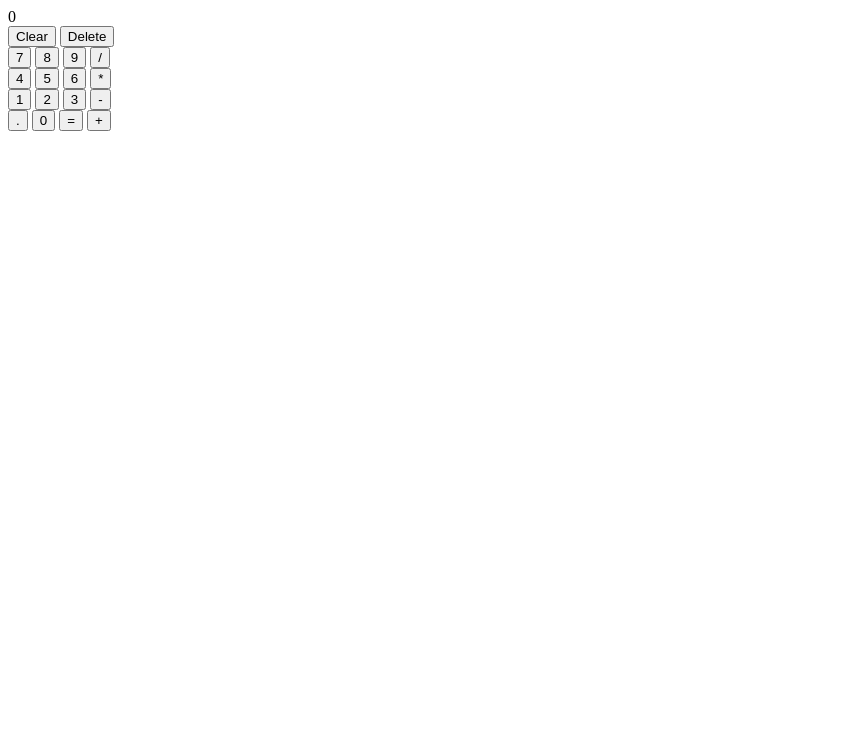
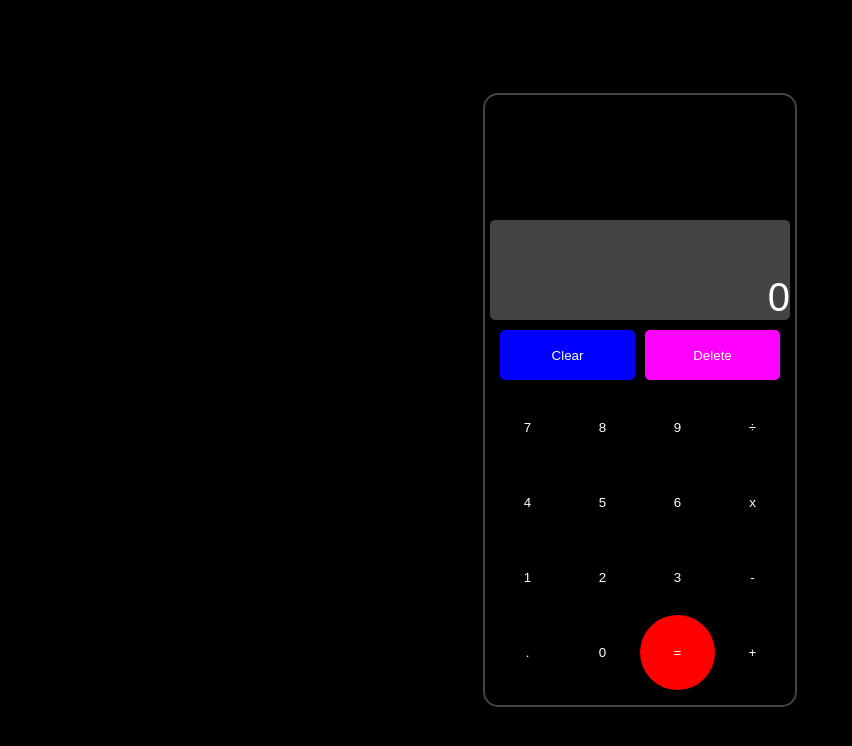
Before and after one commit to varunppec/calculator, a plain HTML site: page index.html in a window 1280 px wide. Both pictures are taken after a click on the button "Clear". Shown: the whole page, without its empty margins (0-852 px from the left). Drawn offline with Linux system fonts and the light colour scheme.

Commit message:
added style and support for keystrokes(bugfixes)

```diff
--- a/index.css
+++ b/index.css
@@ -0,0 +1,107 @@
+body {
+    width: 100%;
+    height: 100vh;
+    margin: 0;
+    padding: 0;
+    font-family: Arial, Helvetica, sans-serif;
+    background-color: rgb(0, 0, 0);
+}
+.container {
+    display: flex;
+    justify-content: center;
+    align-items: center;
+    width: 100%;
+    height: 100vh;
+    min-height: 550px;
+}
+
+.calculator {
+    padding: 5px;
+    background-color: black;
+    border: 2px solid rgb(68, 68, 68);
+    border-radius: 15px;
+    min-width: 300px;
+    height: 75%;
+    display: flex;
+    flex-direction: column;
+    justify-content: flex-end;
+    margin: 10px;
+    min-height: 500px;
+}
+
+.display {
+    margin-top: 10px;
+    display: flex;
+    justify-content: flex-end;
+    align-items: flex-end;
+    height: 100px;
+    background-color: rgb(68, 68, 68);
+    color: white;
+    font-size: 40px;
+    text-align: end;
+    word-wrap: break-word;
+    word-break: break-all;
+    border-radius: 5px;
+    overflow: hidden;
+}
+
+.control {
+    margin-top: 10px;
+    width: 100%;
+    min-height: 50px;
+    display: flex;
+    flex-direction: row;
+    justify-content: space-evenly;
+    background-color: black;
+}
+
+#clear,#delete {
+    padding: 2px;
+    width: 45%;
+    min-height: 100%;
+    border: 0px;
+    border-radius: 5px;
+    color: white;
+}
+
+#clear {
+    background-color: blue;
+}
+
+#delete {
+    background-color: magenta;
+}
+
+.grid {
+    display: flex;
+    flex-wrap: wrap;
+    min-width: 100%;
+    min-height: 300px;
+    background-color: black;
+    margin-bottom: 10px;
+    margin-top: 10px;
+    border: 0px;
+}
+
+.nos, .ops, #equals {
+    min-width: 25%;
+    background-color: black;
+    border: 0;
+    color: white;
+    border-radius: 50%;
+}
+
+#equals {
+    background-color: red;
+    padding: 0;
+}
+
+button:hover {
+    background-color: grey;
+    color: black;
+}
+
+#clear:hover, #delete:hover, #equals:hover {
+    border: 1px solid yellow;
+    color: yellow;
+}
--- a/index.html
+++ b/index.html
@@ -19,18 +19,18 @@
                     <button class="nos" data-key="7">7</button>
                     <button class="nos" data-key="8">8</button>
                     <button class="nos" data-key="9">9</button>
-                    <button class="ops" data-key="/">/</button>
-                    <br>
+                    <button class="ops" data-key="/">÷</button>
+
                     <button class="nos" data-key="4">4</button>
                     <button class="nos" data-key="5">5</button>
                     <button class="nos" data-key="6">6</button>
-                    <button class="ops" data-key="*">*</button>
-                    <br>
+                    <button class="ops" data-key="*">x</button>
+
                     <button class="nos" data-key="1">1</button>
                     <button class="nos" data-key="2">2</button>
                     <button class="nos" data-key="3">3</button>
                     <button class="ops" data-key="-">-</button>
-                    <br>
+
                     <button class="nos" id="dot" data-key=".">.</button>
                     <button class="nos" data-key="0">0</button>
                     <button id="equals" data-key="=">=</button>
--- a/index.js
+++ b/index.js
@@ -1,23 +1,28 @@
-let disp_value = [];
-let status = 0;
-let deci_status = 0;
+let disp_value = []; //stack
+let status = 0; //make sure it shows 0
+let dot_status = 0; //keep track of whether . has been pressed
+let operators = ['+', '-', '*', '/', 'x'];
 const disp = document.querySelector('.display');
 const nos = document.querySelectorAll('.nos');
+const equals = document.querySelector('#equals');
+const clear = document.querySelector('#clear');
+const backspace = document.querySelector('#delete');
+
 function add() {
     return arguments[0] + arguments[1];
-}
+};
 
 function subtract() {
     return arguments[0] - arguments[1];
-}
+};
 
 function multiply() {
     return arguments[0] * arguments[1];
-}
+};
 
 function divide() {
     return arguments[0] / arguments[1];
-}
+};
 
 function operate() {
     const operator = arguments[0];
@@ -25,38 +30,39 @@ function operate() {
     if (operator == "-") return subtract(arguments[1], arguments[2]);
     if (operator == "*") return multiply(arguments[1], arguments[2]);
     if (operator == "/") return divide(arguments[1], arguments[2]);
-}
+};
 
-function addNos(e) {
-    let a = e.target;
-
-    if (a.id == 'dot' && deci_status) return;
+function addNos(a) {
+    console.log(a);
+    if (a == '.' && dot_status) return;
     if (status == 1)
-        disp.innerText += a.innerText;
+        disp.innerText += a;
 
     if (status == 0) {
-        disp.innerText = a.innerText;
+        disp.innerText = a;
         status = 1;
     }
 
-    if (a.id == 'dot') {
-        deci_status = 1;
+    if (a == '.') {
+        dot_status = 1;
 
     }
 
-}
+};
 
-function display() {
-    for (let no of nos) {
-        no.addEventListener('click', addNos);
-    }
-    const ops = document.querySelectorAll('.ops');
-    for (let op of ops) {
-        op.addEventListener('click', function () {
-            console.log(disp_value.length);
+function returnOperator(op) {
+    if (op == 'x') return '*';
+    if (op == '*') return '*';
+    if (op == '÷') return '/';
+    if (op == '/') return '/';
+    if (op == '+') return '+';
+    if (op == '-') return '-';
+};
 
+function addOps(op) {
+    console.log(op);
     disp_value.push(disp.innerText);
-            disp_value.push(op.innerText);
+    disp_value.push(returnOperator(op));
     disp.innerText = 0;
     status = 0;
     console.log(disp_value);
@@ -68,42 +74,35 @@ function display() {
         disp_value.push(operate(rator, b, a));
         disp_value.push(temp);
     }
-            deci_status = 0;
+    dot_status = 0;
     console.log(disp_value);
-        });
+};
 
+function onEquals() {
+    disp_value.push(disp.innerText);
+    console.log(disp_value);
+    const a = Number(disp_value.pop());
+    if (!a && disp_value.length <= 2) {
+        window.alert("Invalid operation");
+        return;
     }
-    const equals = document.querySelector('#equals');
-    equals.addEventListener('click', function () {
-        //if (disp_value.length >= 3) {
-        disp_value.push(disp.innerText);
-        const a = Number(disp_value.pop());
     const rator = disp_value.pop();
     const b = Number(disp_value.pop());
     let result = operate(rator, b, a);
+    console.log(result);
     if (isFinite(result))
-            disp.innerText = operate(rator, b, a);
+        disp.innerText = Math.round(result * 10000)/10000;
     else {
         window.alert("Can't divide by 0 :(");
         disp_value = [];
         disp.innerText = 0;
     }
     status = 0;
-        deci_status = 0;
+    dot_status = 0;
     console.log(disp_value);
+};
 
-        //}
-    })
-
-    const clear = document.querySelector('#clear');
-    clear.addEventListener('click', function () {
-        disp_value = [];
-        disp.innerText = 0;
-        status = 0;
-    })
-
-    const delet = document.querySelector('#delete');
-    delet.addEventListener('click', function () {
+function onDelete() {
     let test = disp.innerText;
     if (disp.innerText.length == 1) {
         disp.innerText = 0;
@@ -111,14 +110,58 @@ function display() {
         return;
     }
     if (disp.innerText.endsWith(".")) {
-            deci_status = 0;
+        dot_status = 0;
     }
     disp.innerText = disp.innerText.slice(0, -1);
+};
+
+function onClear() {
+    disp_value = [];
+    disp.innerText = 0;
+    status = 0;
+    dot_status = 0;
+};
+
+function onKeyPress() {
+    document.addEventListener('keydown', function (e) {
+        e.preventDefault();
+        console.log(e.key);
+        if ((e.key >= 0 && e.key <= 9) || e.key == '.') addNos(e.key);
+        if (operators.includes(e.key)) addOps(e.key);
+        if (e.key == 'Enter' || e.key == '=') onEquals();
+        if (e.key == 'Backspace') onDelete();
+        if (e.key == 'Escape') onClear();
     });
+};
 
-    document.addEventListener('keydown', function (e) {
+function display() {
 
+    for (let no of nos) {
+        no.addEventListener('click', function () { addNos(no.innerText) });
+    }
+    const ops = document.querySelectorAll('.ops');
+    for (let op of ops) {
+        op.addEventListener('click', function () {
+            addOps(op.innerText);
         });
 
     }
+
+
+
+    equals.addEventListener('click', function () {
+        onEquals();
+    });
+
+    clear.addEventListener('click', function() {
+        onClear();
+    })
+
+    backspace.addEventListener('click', function () {
+        onDelete();
+    });
+
+
+    onKeyPress();
+}
 display();
```
Also changed, not shown: 1 other file. Lines whose indentation alone changed are shown as unchanged.
